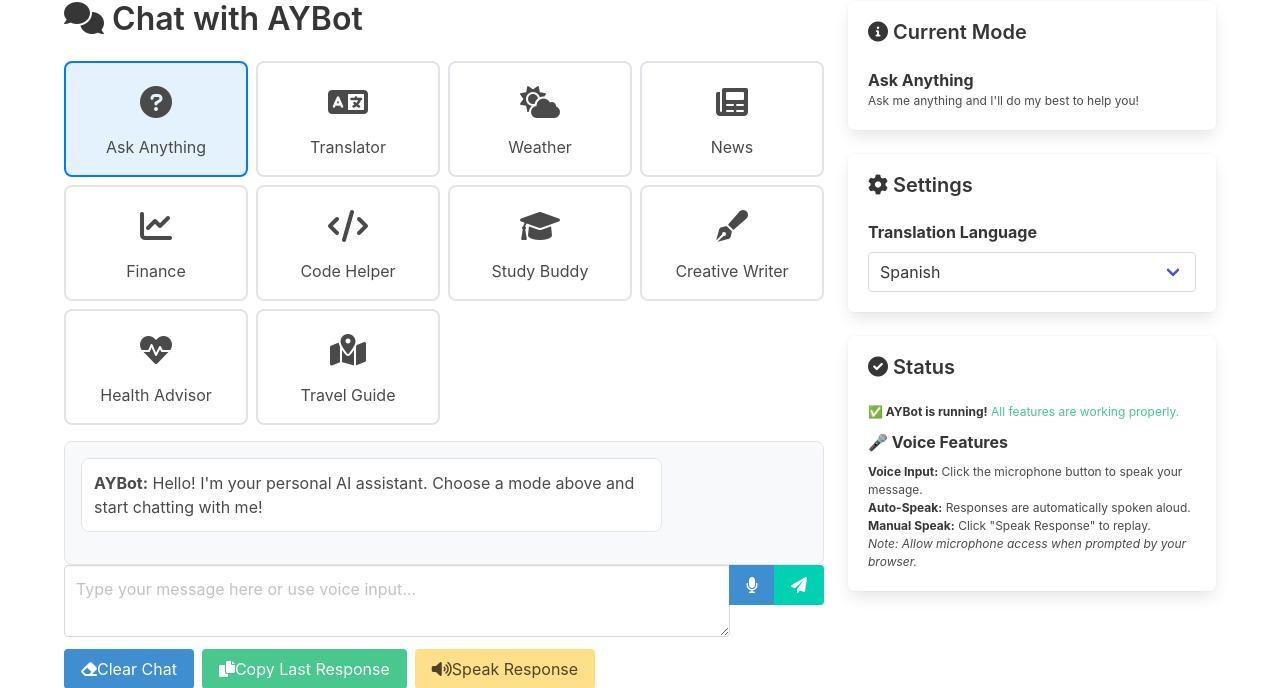
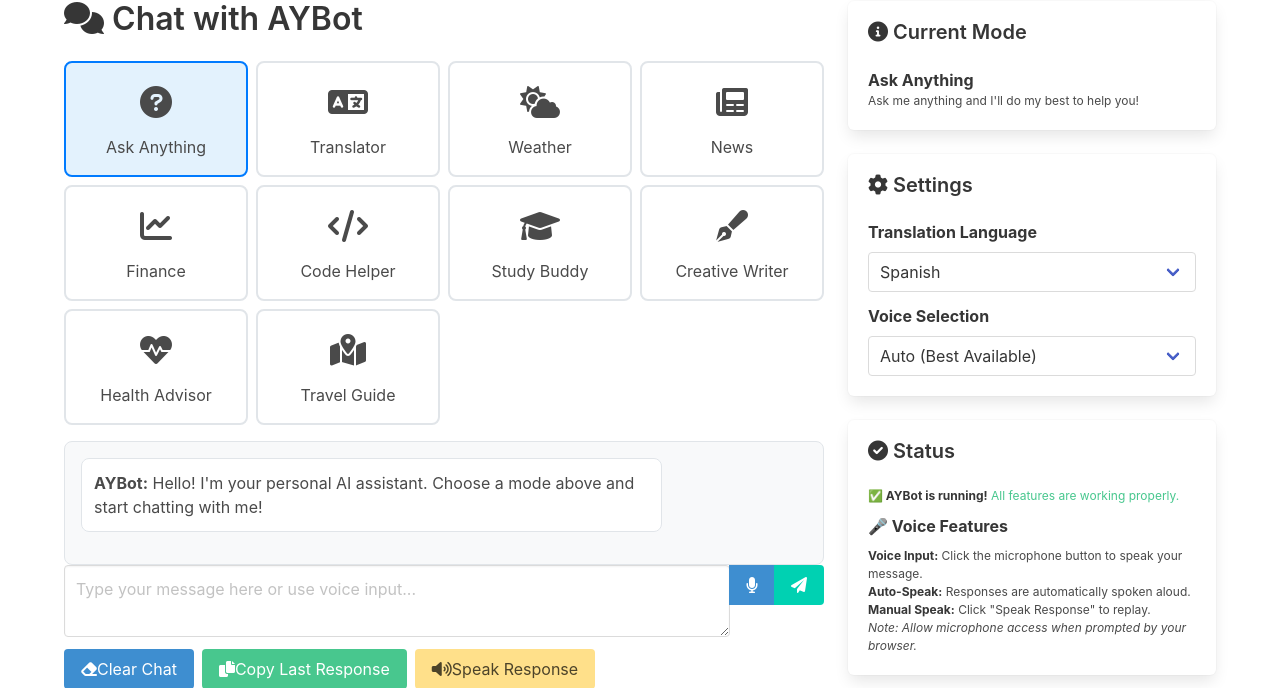
Before and after one commit to atulyadav128/translate, a Flask app: page / in a window 1280 px wide. Shown: the part 99-787 px from the top of the page. Run offline with Flask 3, Linux system fonts and the light colour scheme; some libraries are stand-ins or nearby versions.

Commit message:
Improve speech synthesis with better voice selection and pronunciation settings

```diff
--- a/templates/index.html
+++ b/templates/index.html
@@ -212,6 +212,17 @@
                                 </div>
                             </div>
                         </div>
+
+                        <div class="field">
+                            <label class="label">Voice Selection</label>
+                            <div class="control">
+                                <div class="select is-fullwidth">
+                                    <select id="voiceSelection">
+                                        <option value="auto">Auto (Best Available)</option>
+                                    </select>
+                                </div>
+                            </div>
+                        </div>
             </div>
 
                     <div class="box">
@@ -326,6 +337,7 @@
 
                     // Auto-speak the response
                     setTimeout(() => {
+                        console.log('Auto-speaking response:', responseText);
                         speakResponseContent(responseText);
                     }, 500); // Small delay to ensure the message is added to chat
                 })
@@ -460,9 +472,16 @@
                 speechSynthesis.cancel();
 
                 const utterance = new SpeechSynthesisUtterance(text);
-                utterance.rate = 0.9;
-                utterance.pitch = 1;
-                utterance.volume = 0.8;
+                utterance.rate = 0.85;  // Slightly slower for better clarity
+                utterance.pitch = 1.1;   // Slightly higher pitch for more natural sound
+                utterance.volume = 0.9;  // Higher volume for better clarity
+
+                // Use the selected voice
+                const selectedVoice = getSelectedVoice();
+                if (selectedVoice) {
+                    utterance.voice = selectedVoice;
+                    console.log('Using voice:', selectedVoice.name);
+                }
 
                 utterance.onstart = function() {
                     document.getElementById('speakBtn').classList.add('is-loading');
@@ -499,14 +518,24 @@
 
         // Function to speak response content directly
         function speakResponseContent(responseText) {
+            console.log('speakResponseContent called with:', responseText);
+            console.log('speechSynthesis available:', !!speechSynthesis);
+
             if (speechSynthesis && responseText) {
                 // Stop any current speech
                 speechSynthesis.cancel();
 
                 const utterance = new SpeechSynthesisUtterance(responseText);
-                utterance.rate = 0.9;
-                utterance.pitch = 1;
-                utterance.volume = 0.8;
+                utterance.rate = 0.85;  // Slightly slower for better clarity
+                utterance.pitch = 1.1;   // Slightly higher pitch for more natural sound
+                utterance.volume = 0.9;  // Higher volume for better clarity
+
+                // Use the selected voice
+                const selectedVoice = getSelectedVoice();
+                if (selectedVoice) {
+                    utterance.voice = selectedVoice;
+                    console.log('Using voice:', selectedVoice.name);
+                }
 
                 utterance.onstart = function() {
                     document.getElementById('speakBtn').classList.add('is-loading');
@@ -574,9 +603,66 @@
             }
         });
 
+        // Initialize voice selection
+        function initVoiceSelection() {
+            const voiceSelect = document.getElementById('voiceSelection');
+
+            function populateVoices() {
+                const voices = speechSynthesis.getVoices();
+                const currentValue = voiceSelect.value;
+
+                // Clear existing options except the first one
+                voiceSelect.innerHTML = '<option value="auto">Auto (Best Available)</option>';
+
+                // Add available voices
+                voices.forEach((voice, index) => {
+                    if (voice.lang.startsWith('en')) {
+                        const option = document.createElement('option');
+                        option.value = index;
+                        option.textContent = `${voice.name} (${voice.lang})`;
+                        voiceSelect.appendChild(option);
+                    }
+                });
+
+                // Restore selection if it was set
+                if (currentValue && currentValue !== 'auto') {
+                    voiceSelect.value = currentValue;
+                }
+            }
+
+            // Populate voices immediately
+            populateVoices();
+
+            // Re-populate when voices change (some browsers load voices asynchronously)
+            speechSynthesis.addEventListener('voiceschanged', populateVoices);
+        }
+
+        // Get selected voice
+        function getSelectedVoice() {
+            const voiceSelect = document.getElementById('voiceSelection');
+            const voices = speechSynthesis.getVoices();
+
+            if (voiceSelect.value === 'auto') {
+                // Use the improved voice selection logic
+                const preferredVoices = voices.filter(voice =>
+                    voice.lang.startsWith('en') &&
+                    (voice.name.includes('Google') ||
+                     voice.name.includes('Microsoft') ||
+                     voice.name.includes('Natural') ||
+                     voice.name.includes('Enhanced'))
+                );
+
+                return preferredVoices.length > 0 ? preferredVoices[0] : voices.find(voice => voice.lang.startsWith('en'));
+            } else {
+                const voiceIndex = parseInt(voiceSelect.value);
+                return voices[voiceIndex] || voices.find(voice => voice.lang.startsWith('en'));
+            }
+        }
+
         // Initialize
         updateModeInfo();
         initSpeechRecognition();
+        initVoiceSelection();
     </script>
 </body>
 </html>
```
